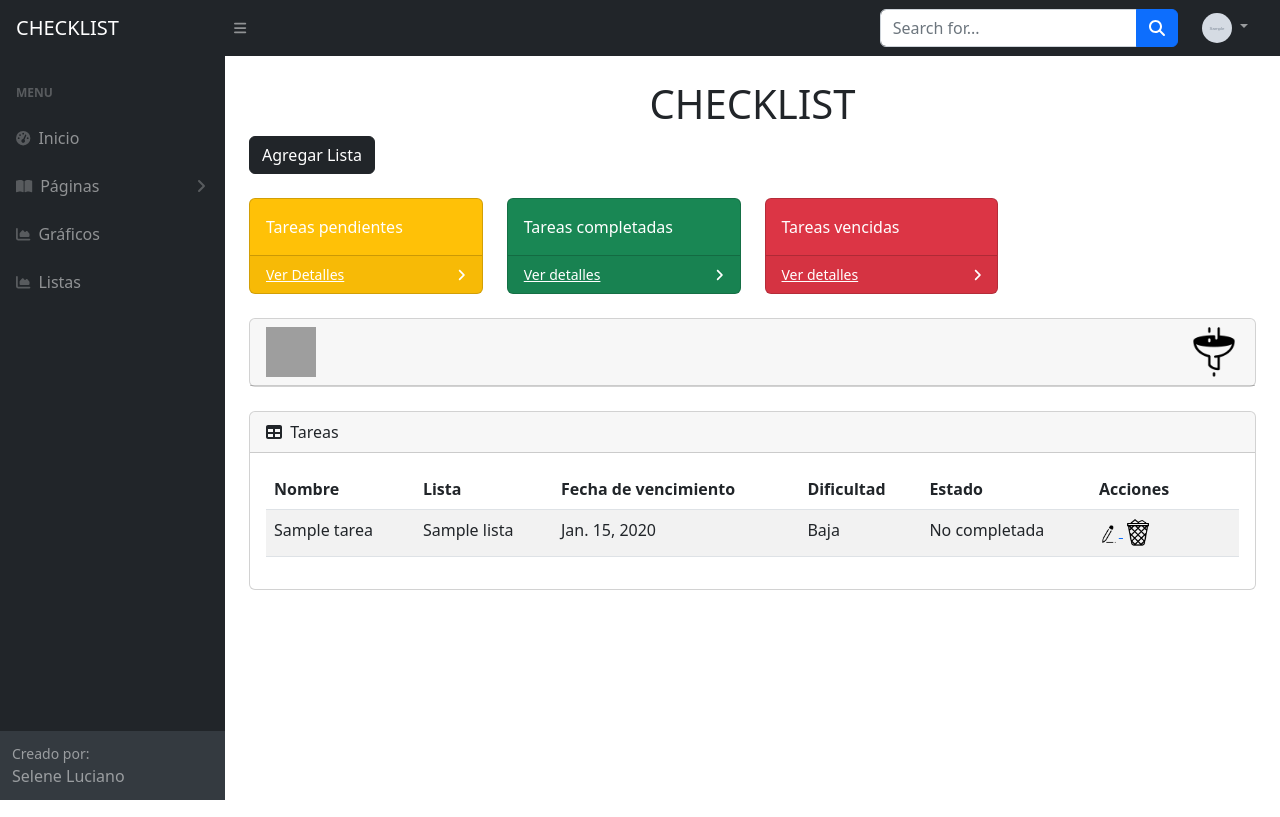
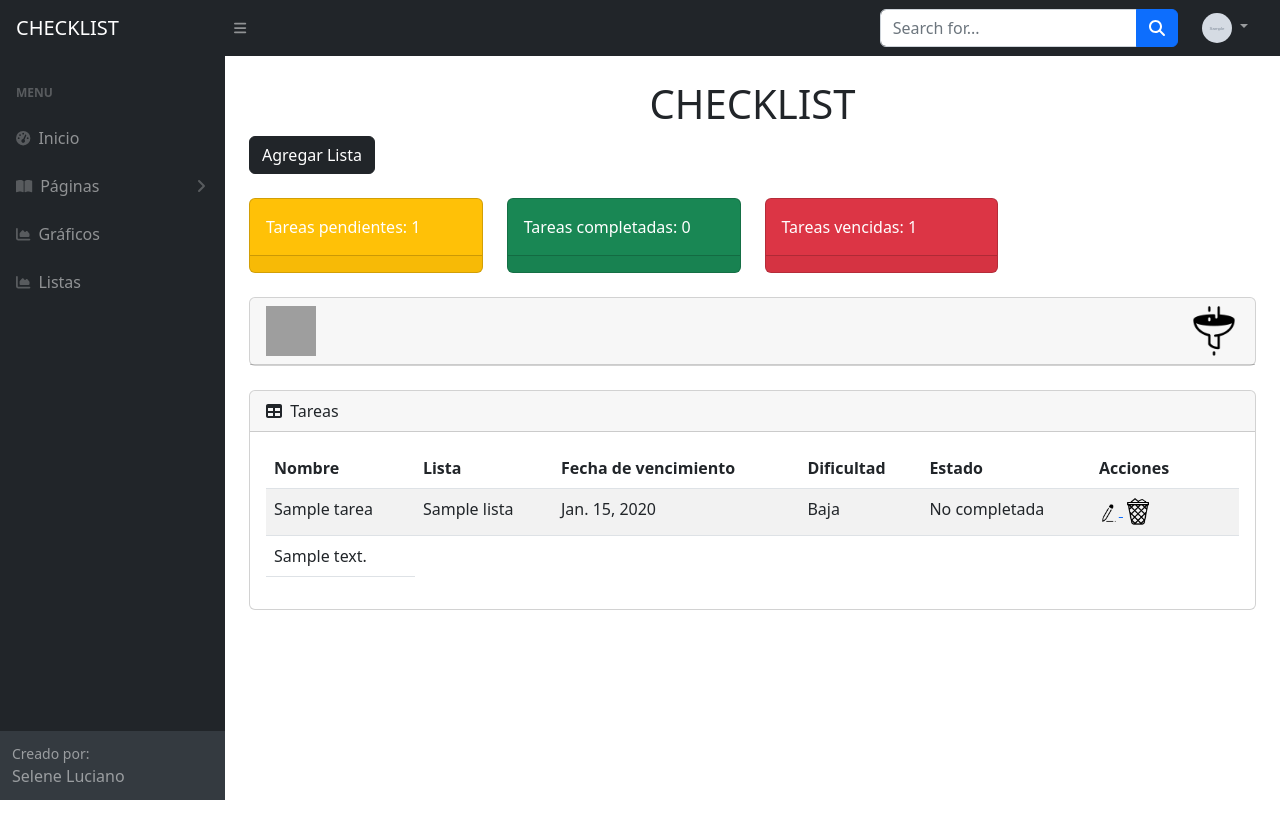
Before and after one commit to seleluciano/ProgramacionWeb, a Django app: page /checklist/ in a window 1280 px wide. Shown: the top 817 px of the page. Run offline with Django 5.2, Linux system fonts and the light colour scheme; a user stored in the database is signed in; tables that the repository leaves empty hold one stand-in row (values such as "Sample post"); grey boxes marked "Sample" are stand-in pictures; some libraries are stand-ins or nearby versions; grey boxes are pictures that could not be loaded.

Commit message:
Se agrego la descripcion y conteo de las tareas

```diff
--- a/TrabajoIntegrador/TrabajoIntegrador/settings.py
+++ b/TrabajoIntegrador/TrabajoIntegrador/settings.py
@@ -59,6 +59,7 @@ TEMPLATES = [
                 'appchecklist.context_processors.tareas_context',
                 'appchecklist.context_processors.avatar_context',
                 'appchecklist.context_processors.listas_context',
+                'appchecklist.context_processors.tareas_summary',
             ],
         },
     },
--- a/TrabajoIntegrador/appchecklist/context_processors.py
+++ b/TrabajoIntegrador/appchecklist/context_processors.py
@@ -1,5 +1,7 @@
 from .models import Tarea, Lista, Avatar
 from django.templatetags.static import static
+from django.utils import timezone
+
 
 def tareas_context(request):
     if request.user.is_authenticated:
@@ -24,3 +26,21 @@ def listas_context(request):
         listas = Lista.objects.filter(usuario=request.user)
         return {'listas': listas}
     return {}
+
+def tareas_summary(request):
+    if request.user.is_authenticated:
+        tareas = Tarea.objects.filter(usuario=request.user)
+
+        tareas_pendientes = tareas.filter(completada="No completada").count()
+        tareas_completadas = tareas.filter(completada="Completada").count()
+        tareas_vencidas = tareas.filter(fecha_vencimiento__lt=timezone.now(), completada="No completada").count()
+    else:
+        tareas_pendientes = 0
+        tareas_completadas = 0
+        tareas_vencidas = 0
+
+    return {
+        'tareas_pendientes': tareas_pendientes,
+        'tareas_completadas': tareas_completadas,
+        'tareas_vencidas': tareas_vencidas,
+    }
--- a/TrabajoIntegrador/appchecklist/forms.py
+++ b/TrabajoIntegrador/appchecklist/forms.py
@@ -16,13 +16,14 @@ class ListaForm(forms.ModelForm):
 class TareaForm(forms.ModelForm):
     class Meta:
         model = Tarea
-        fields = ['titulo', 'fecha_vencimiento', 'prioridad', 'completada', 'lista']
+        fields = ['titulo', 'fecha_vencimiento','descripcion', 'prioridad', 'completada', 'lista']
         widgets = {
             'titulo': forms.TextInput(attrs={'class': 'form-control', 'placeholder': 'Nombre de la tarea'}),
             'fecha_vencimiento': forms.DateInput(attrs={'class': 'form-control', 'type': 'date'}),
             'prioridad': forms.Select(attrs={'class': 'form-select'}),  # Cambiado a Select
             'completada': forms.Select(attrs={'class': 'form-select'}),
             'lista': forms.Select(attrs={'class': 'form-select'}),
+
         }
 
 
--- a/TrabajoIntegrador/appchecklist/models.py
+++ b/TrabajoIntegrador/appchecklist/models.py
@@ -31,6 +31,7 @@ class Tarea(models.Model):
 
     lista = models.ForeignKey(Lista, on_delete=models.CASCADE, related_name="tareas")
     titulo = models.CharField(max_length=100)  # Cambiar 'nombre' por 'titulo'
+    descripcion=models.CharField(max_length=300)
     fecha_vencimiento = models.DateField()
     prioridad = models.CharField(max_length=5, choices=DIFICULTAD_OPCIONES, default='Media')
     completada = models.CharField(max_length=15, choices=ESTADO_OPCIONES, default='No completada')
--- a/TrabajoIntegrador/appchecklist/templates/index.html
+++ b/TrabajoIntegrador/appchecklist/templates/index.html
@@ -14,32 +14,27 @@
         <div class="row">
             <div class="col-xl-3 col-md-6">
                 <div class="card bg-warning text-white mb-4">
-                    <div class="card-body">Tareas pendientes</div>
+                    <div class="card-body">Tareas pendientes: {{ tareas_pendientes }}</div>
                     <div class="card-footer d-flex align-items-center justify-content-between">
-                        <a class="small text-white stretched-link" href="#">Ver Detalles</a>
-                        <div class="small text-white"><i class="fas fa-angle-right"></i></div>
                     </div>
                 </div>
             </div>
             <div class="col-xl-3 col-md-6">
                 <div class="card bg-success text-white mb-4">
-                    <div class="card-body">Tareas completadas</div>
+                    <div class="card-body">Tareas completadas: {{ tareas_completadas }}</div>
                     <div class="card-footer d-flex align-items-center justify-content-between">
-                        <a class="small text-white stretched-link" href="#">Ver detalles</a>
-                        <div class="small text-white"><i class="fas fa-angle-right"></i></div>
                     </div>
                 </div>
             </div>
             <div class="col-xl-3 col-md-6">
                 <div class="card bg-danger text-white mb-4">
-                    <div class="card-body">Tareas vencidas</div>
+                    <div class="card-body">Tareas vencidas: {{ tareas_vencidas }}</div>
                     <div class="card-footer d-flex align-items-center justify-content-between">
-                        <a class="small text-white stretched-link" href="#">Ver detalles</a>
-                        <div class="small text-white"><i class="fas fa-angle-right"></i></div>
                     </div>
                 </div>
             </div>
         </div>
+
 
         <!-- Iconos para agregar y filtrar tareas -->
         <div class="row">
@@ -90,7 +85,7 @@
                             <td>
                                 <!-- Botón de Modificar (abrirá un modal) -->
                                 <a href="#" class="btn-modificar" data-bs-toggle="modal"
-                                    data-bs-target="#modalModificar{{ tarea.id }}">
+                                    data-bs-target="#modalModificarTarea{{ tarea.id }}">
                                     <img src="{% static 'img/modificar.png' %}" alt="Modificar"
                                         style="width: 15%; height: 15%;">
                                 </a>
@@ -102,11 +97,11 @@
                                         style="width: 30px; height: 30px;">
                                 </button>
                             </td>
-                            <td class="collapse" id="descripcion{{ tarea.id }}" colspan="6" class="p-2">
-                                <strong>Descripción:</strong> {{ tarea.descripcion }}
-                            </td>
                         </tr>
-
+                        <tr data-bs-toggle="collapse" data-bs-target="#descripcion{{ tarea.id }}" aria-expanded="false"
+                            aria-controls="descripcion{{ tarea.id }}">
+                            <td>{{tarea.descripcion}}</td>
+                        </tr>
                         {% endfor %}
                     </tbody>
                 </table>
--- a/TrabajoIntegrador/appchecklist/templates/listas.html
+++ b/TrabajoIntegrador/appchecklist/templates/listas.html
@@ -36,7 +36,7 @@
 
                         <!-- Botón de Eliminar -->
                         <button type="button" class="btn-eliminar" data-bs-toggle="modal"
-                            data-bs-target="#modalEliminarTarea{{ tarea.id }}"
+                            data-bs-target="#modalEliminar{{ lista.id }}"
                             style="border: none; background: none; padding: 0; cursor: pointer;">
                             <img src="{% static 'img/borrar.png' %}" alt="Eliminar" style="width: 40px; height: 40px;">
                         </button>
--- a/TrabajoIntegrador/appchecklist/templates/padre.html
+++ b/TrabajoIntegrador/appchecklist/templates/padre.html
@@ -51,7 +51,7 @@
             </li>
             {% else %}
             <li class="nav-item">
-                <a class="nav-link" href="{% url 'login' %}">Iniciar sesión</a>
+                <a class="nav-link" href="{% url 'iniciarsesion' %}">Iniciar sesión</a>
             </li>
             {% endif %}
         </ul>
```
Also changed, not shown: TrabajoIntegrador/appchecklist/migrations/0001_initial.py.
